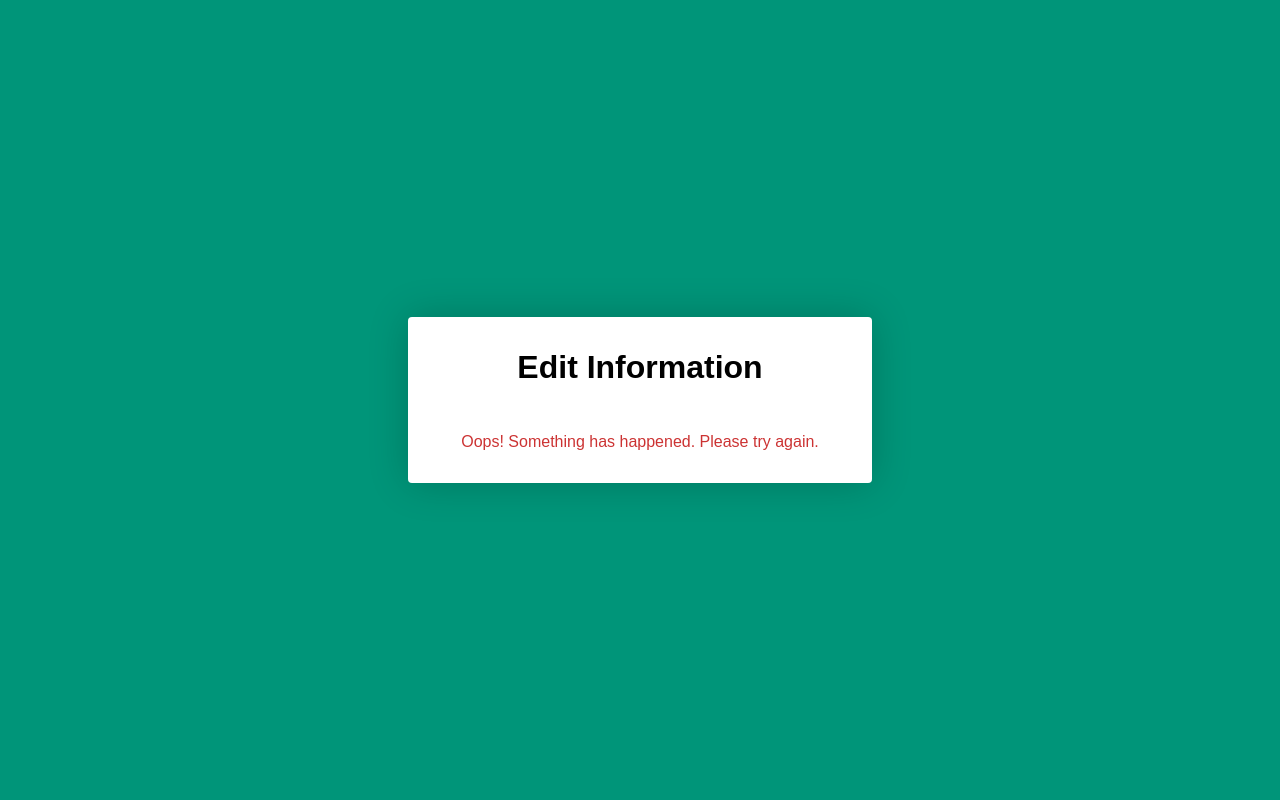
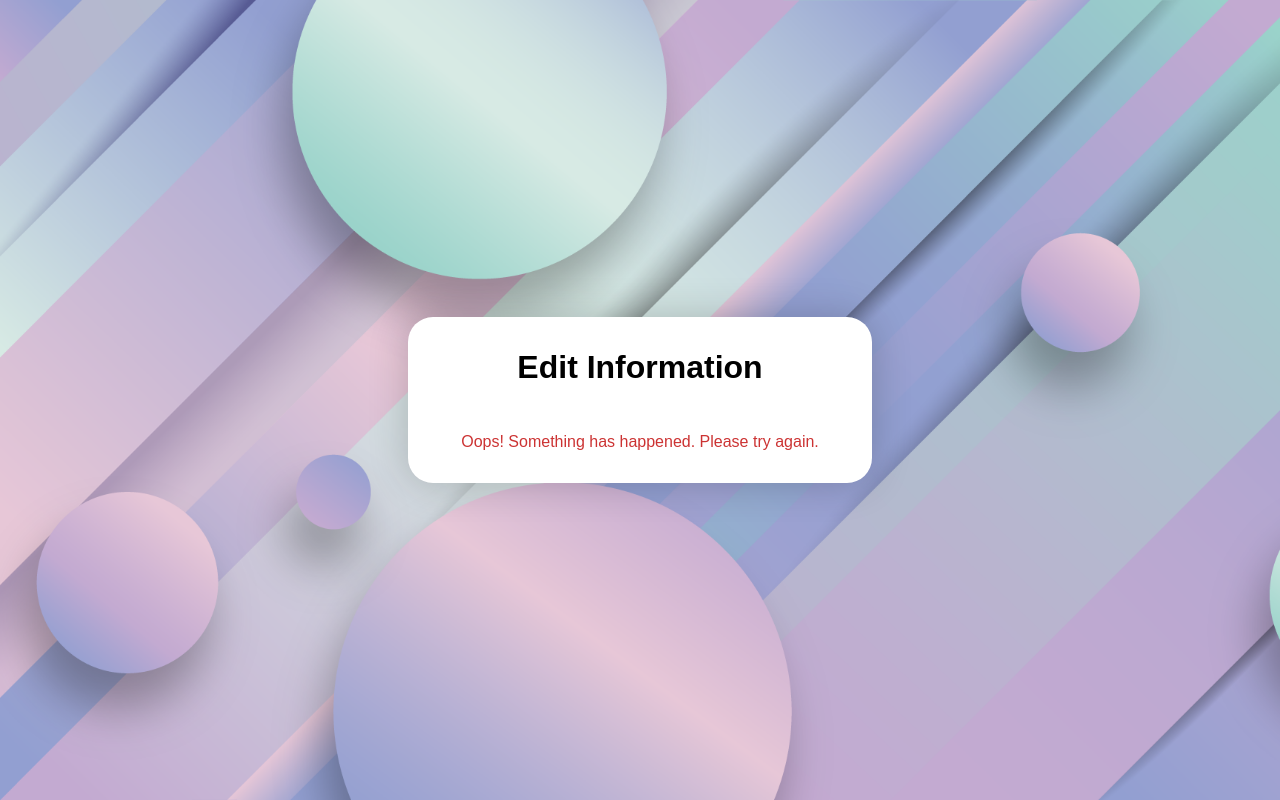
Before and after one commit to asankaSovis/Project-Akaradiya, a PHP site: page /edit/index.html in a window 1280 px wide. Run offline with PHP 8.4, Linux system fonts and the light colour scheme.

Commit message:
Finalized the Main Layout of Homepage
Added images, colour pallette and finalized the layout of the homepage.

```diff
--- a/index.html
+++ b/index.html
@@ -6,6 +6,9 @@
     <head>
         <meta charset="utf-8" />
         <title>Akaradiya - The Open Sri Lankan Dictionary</title>
+        <link rel="preconnect" href="https://fonts.googleapis.com">
+        <link rel="preconnect" href="https://fonts.gstatic.com" crossorigin>
+        <link href="https://fonts.googleapis.com/css2?family=Noto+Sans+Mono:wght@300&family=Zen+Antique+Soft&display=swap" rel="stylesheet">
         <link rel="stylesheet" href="homepage.css">
     </head>
 
@@ -14,7 +17,7 @@
         <div class="wrapper">
             <div class="container">
                 <div class="hero">
-                    <h1 class="para__text">
+                    <h1 class="head__text">
                         Hello
                     </h1>
                     <p class="para__text">
--- a/main.css
+++ b/main.css
@@ -3,13 +3,14 @@
 
 body {
     /* Defining the colour palette and styling */
-    --color-primary: #009579;
-    --color-primary-dark: #007f67;
-    --color-primary-light: #56a899;
-    --colour-secondary: #252c6a;
+    --color-primary: #c3aad1;
+    --color-primary-dark: #929fd1;
+    --color-primary-light: #e7c7d7;
+    --colour-secondary: #9ad3ca;
+    --colour-secondary-light: #d7eae4;
     --color-error: #cc3333;
     --color-success: #4bb544;
-    --border-radius: 4px;
+    --border-radius: 25px;
 
     /* Defining the main parameters of the website */
     margin: 0;
@@ -19,6 +20,7 @@
     justify-content: center;
     font-size: 18px;
     background: var(--color-primary);
+    background-image: url("./assets/images/background.png");
     background-size: cover;
 }
 
@@ -185,7 +187,7 @@
 
 .form__link {
     /* Styling for the form__link class */
-    color: var(--colour-secondary);
+    color: var(--color-primary-dark);
     text-decoration: none;
     cursor: pointer;
 }
@@ -214,7 +216,7 @@
     font-size: 14px;
     font: 500 1rem 'Quicksand', sans-serif;
     color: #ffffff;
-    background: var(--color-primary);
+    background: var(--color-primary-light);
     cursor: pointer;
     transition: background 0.2s;
 }
@@ -226,5 +228,5 @@
 
 .form__radio--input:checked + .form__radio--label {
     /* Styling for the checked action of form__radio--input parameter and form__radio--label */
-    background: var(--color-primary-dark);
+    background: var(--color-primary);
 }
```
Also changed, not shown: homepage.css (+21 -10 lines), assets/images/background.png (added), assets/images/hero.png (added).
